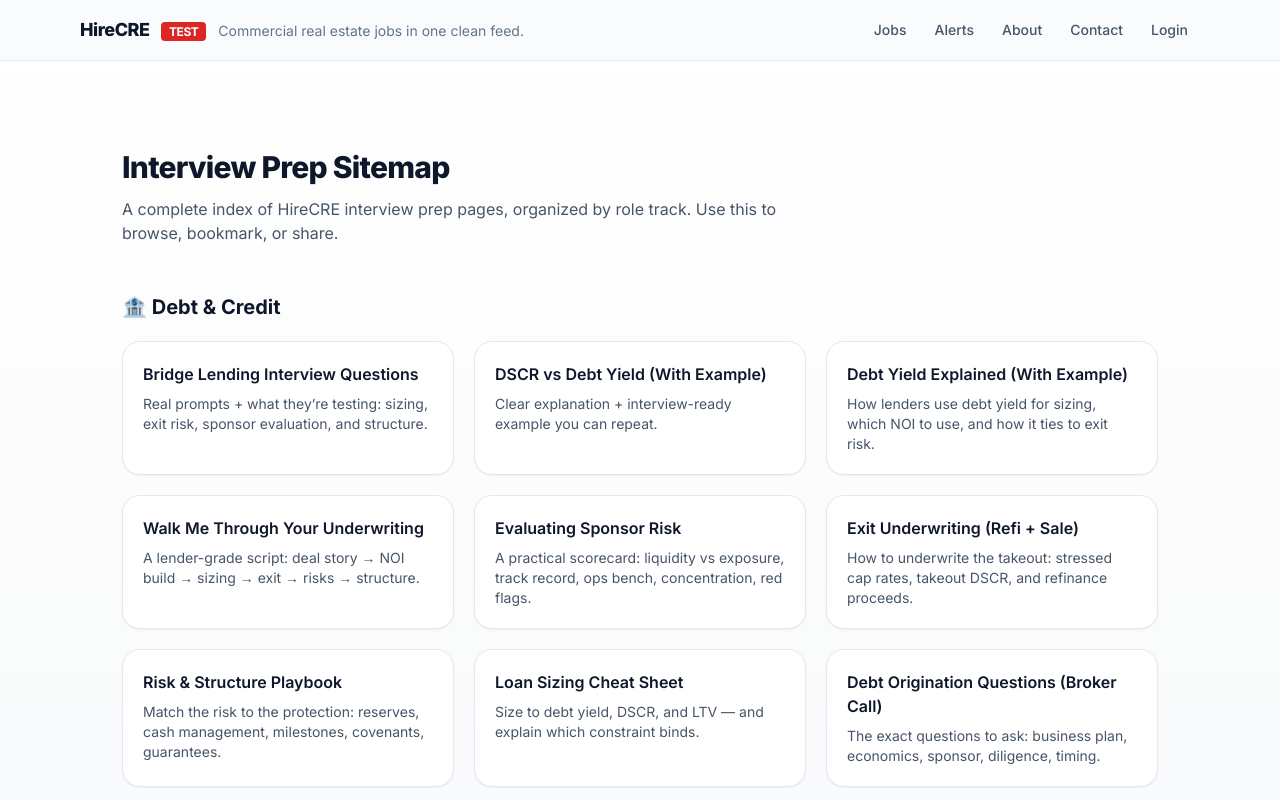
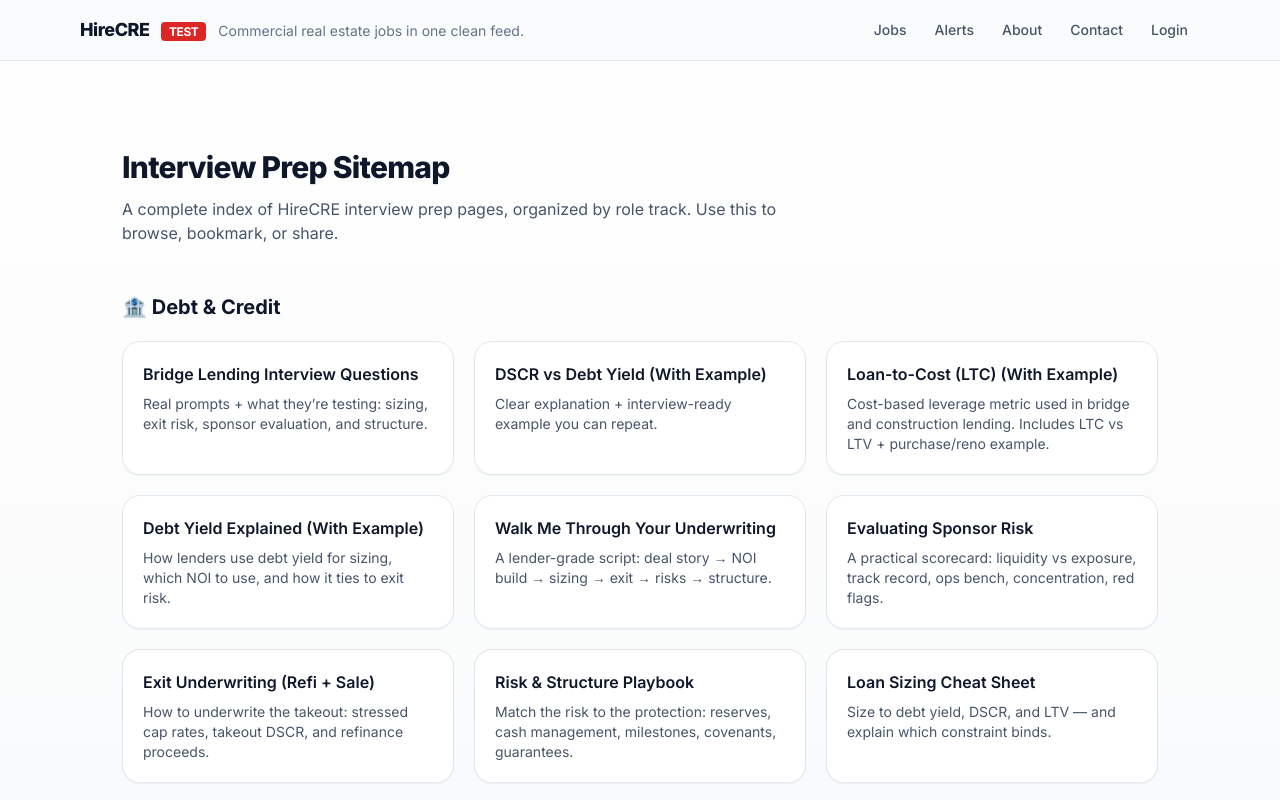
Before and after one commit to gdsatherlie/hirecre, a Next.js app: page /interview-prep/sitemap in a window 1280 px wide. Shown: the top 800 px of the page. Built offline with nearby package versions, Linux system fonts and the light colour scheme; no server answers.

Commit message:
Update page.tsx _ add LTC

```diff
--- a/app/interview-prep/sitemap/page.tsx
+++ b/app/interview-prep/sitemap/page.tsx
@@ -22,10 +22,17 @@ const DEBT: LinkItem[] = [
   href: "/interview-prep/dscr-vs-debt-yield",
 },
   {
+  title: "Loan-to-Cost (LTC) (With Example)",
+  description:
+    "Cost-based leverage metric used in bridge and construction lending. Includes LTC vs LTV + purchase/reno example.",
+  href: "/interview-prep/loan-to-cost-ltc",
+},
+  {
     title: "Debt Yield Explained (With Example)",
     description: "How lenders use debt yield for sizing, which NOI to use, and how it ties to exit risk.",
     href: "/interview-prep/debt-yield-explained",
   },
+
   {
     title: "Walk Me Through Your Underwriting",
     description: "A lender-grade script: deal story → NOI build → sizing → exit → risks → structure.",
```
